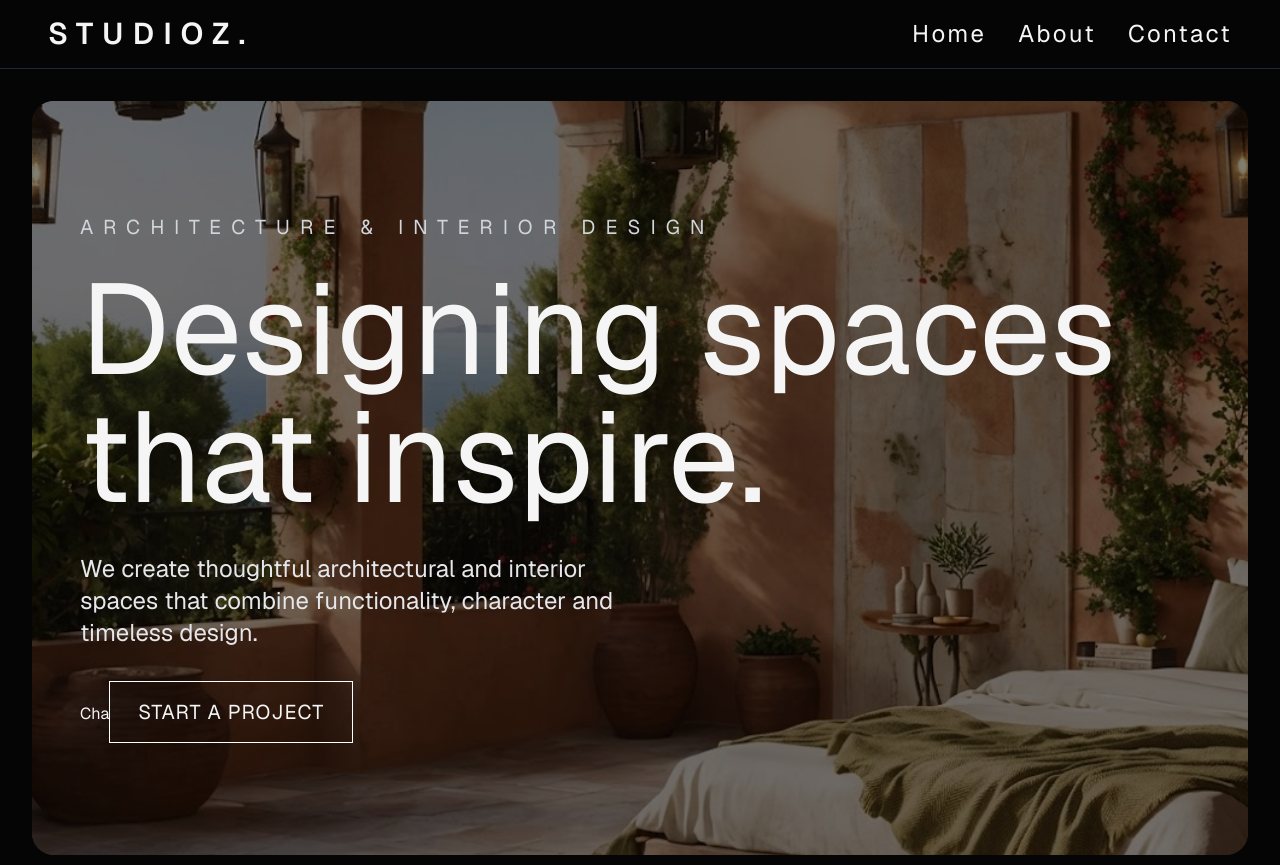
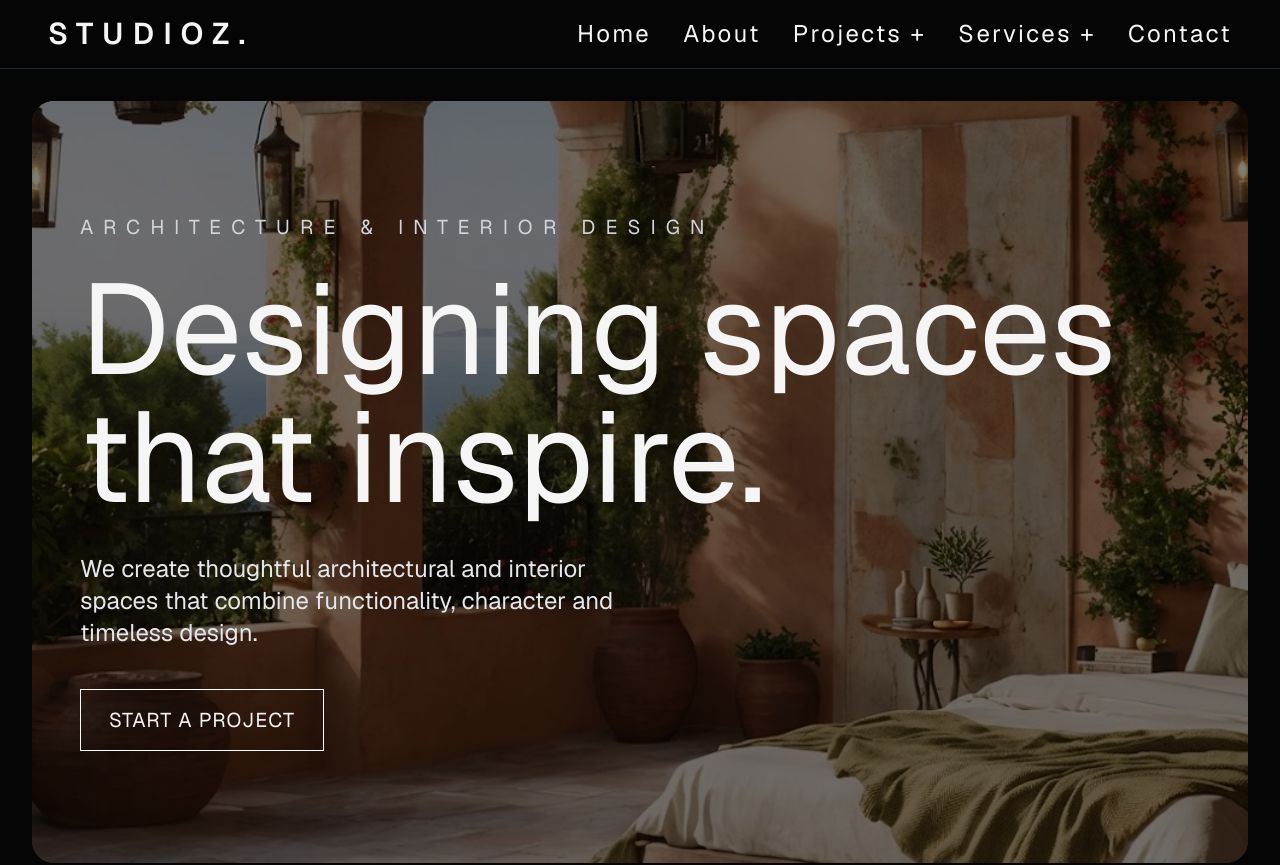
Before and after one commit to Akkiali/architecture-studio, a Next.js app: page / in a window 1280 px wide. Shown: the top 865 px of the page. Built offline with nearby package versions, Linux system fonts and the light colour scheme.

Commit message:
updated website code for UI 2nd today

```diff
--- a/app/page.tsx
+++ b/app/page.tsx
@@ -25,13 +25,14 @@ export default function Home() {
             We create thoughtful architectural and interior spaces
             that combine functionality, character and timeless design.
           </p>
-Cha
-          <a
-            href="/contact"
-            className="mt-8 inline-block border border-white px-7 py-4 text-xl uppercase tracking-wider hover:bg-white hover:text-black"
-          >
-            Start a Project
-          </a>
+          <div className="mt-10">
+            <a
+              href="/contact"
+              className="inline-block border border-white px-7 py-4 text-xl uppercase tracking-wider hover:bg-white hover:text-black"
+            >
+              Start a Project
+            </a>
+          </div>
         </div>
       </section>
 
--- a/components/Navbar.tsx
+++ b/components/Navbar.tsx
@@ -1,11 +1,12 @@
 "use client";
-import {Sheet, SheetContent, SheetTrigger,} from "@/components/ui/sheet";
-import { Button } from "@base-ui/react";
+import { useState } from "react";
+import { Sheet, SheetContent, SheetTrigger } from "@/components/ui/sheet";
 
 
 
 
 export default function Navbar() {
+  const [menu, setMenu] = useState<string | null>(null);
   return (
     <nav className="flex items-center justify-between border-b border-gray-800 px-6 py-4 md:px-12">
       <a href="/" className="text-3xl font-semibold  tracking-[0.3em]">
@@ -20,6 +21,53 @@ export default function Navbar() {
         <a href="/about" className="text-2xl tracking-widest transition-opacity hover:opacity-50">
           About
         </a>
+        {/* Projects */}
+        <div className="relative">
+          <button onClick={() => setMenu(menu === "projects" ? null : "projects")}
+            className="text-2xl tracking-widest"
+          >
+            Projects +
+          </button>
+          {menu === "projects" && (
+            <div className="absolute left-0 top-10 z-20 w-48 border border-gray-800 bg-[#050505] p-4">
+              <a href="#" className="block py-2 hover:opacity-50">
+                All Projects
+              </a>
+              <a href="#" className="block py-2 hover:opacity-50">
+                Residential
+              </a>
+              <a href="#" className="block py-2 hover:opacity-50">
+                Commercial
+              </a>
+            </div>
+          )}
+        </div>
+        {/* Services  */}
+
+        <div className="relative">
+          <button onClick={() => setMenu(menu === "services" ? null : "services")}
+            className="text-2xl tracking-widest">
+            Services +
+          </button>
+          {menu === "services" && (
+            <div className="absolute left-0 top-10 z-20 w-52 border border-gray-800 bg-[#050505] p-4">
+              <a href="#" className="block py-2 hover:opacity-50">
+                Architecture
+              </a>
+              <a href="#" className="block py-2 hover:opacity-50">
+                Interior Design
+              </a>
+              <a href="#" className="block py-2 hover:opacity-50">
+                Space Planning
+              </a>
+              <a href="#" className="block py-2 hover:opacity-50">
+                Renovation
+              </a>
+            </div>
+          )}
+        </div>
+
+
         <a href="/contact" className="text-2xl tracking-widest transition-opacity hover:opacity-50">
           Contact
         </a>
@@ -30,16 +78,18 @@ export default function Navbar() {
       <Sheet>
         <SheetTrigger
           render={
-        <button className="text-lg tracking-widest md:hidden"/>
+            <button className="text-lg tracking-widest md:hidden" />
           }
         >
           Menu
         </SheetTrigger>
 
         <SheetContent className="bg-[#050505] text-white border-gray-600">
-        <div className="mt-10 flex flex-col gap-8">
+          <div className="mt-10 flex flex-col gap-6">
             <a href="/" className="text-2xl transition-opacity hover:opacity-50">Home</a>
             <a href="/about" className="text-2xl transition-opacity hover:opacity-50">About</a>
+            <a href="#" className="text-2xl transition-opacity hover:opacity-50">Projects</a>
+            <a href="#" className="text-2xl transition-opacity hover:opacity-50">Services</a>
             <a href="/contact" className="text-2xl transition-opacity hover:opacity-50">Contact</a>
           </div>
         </SheetContent>
```
Lines whose indentation alone changed are shown as unchanged.
